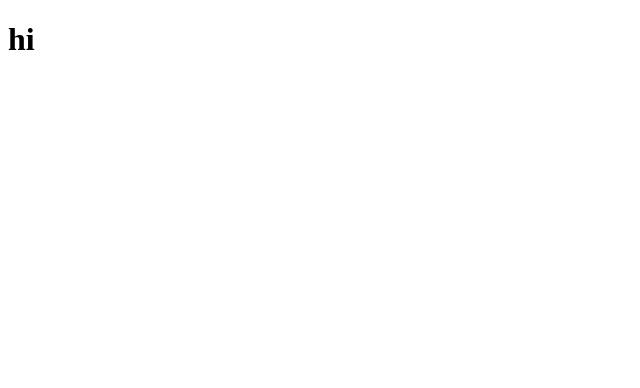
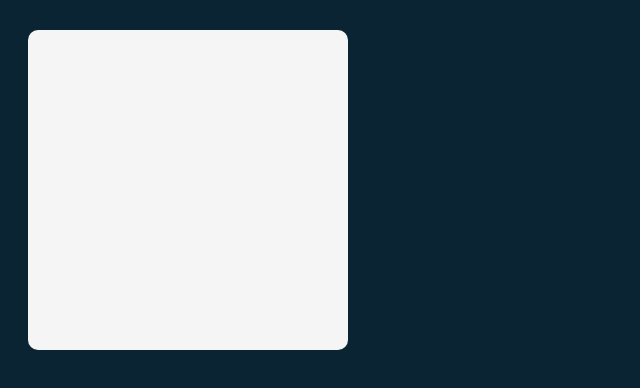
Before and after one commit to nathanjh-28/tenzies, a React (Create React App) app: page / in a window 1280 px wide. Shown: the top 388 px of the page, without its empty margins (0-640 px from the left). Built offline with nearby package versions, Linux system fonts and the light colour scheme.

Commit message:
tenzies ch1 complete

```diff
--- /dev/null
+++ b/src/App.js
@@ -0,0 +1,10 @@
+import React from 'react'
+import './style.css'
+
+export default function App() {
+    return (
+        <main>
+            <div></div>
+        </main>
+    )
+}
--- a/src/index.js
+++ b/src/index.js
@@ -1,4 +1,5 @@
 import React from 'react'
 import ReactDOM from 'react-dom'
+import App from './App'
 
-ReactDOM.render(<h1>hi</h1>, document.getElementById('root'))
+ReactDOM.render(<App />, document.getElementById('root'))
--- /dev/null
+++ b/src/style.css
@@ -0,0 +1,15 @@
+* {
+    box-sizing: border-box;
+}
+
+body {
+    background-color: #0B2434;
+}
+
+main {
+    background-color: #F5F5F5;
+    height: 320px;
+    width: 320px;
+    margin: 30px 20px;
+    border-radius: 10px;
+}
```
Also changed, not shown: 1 other file (tests, documents, lock files or other folders).
